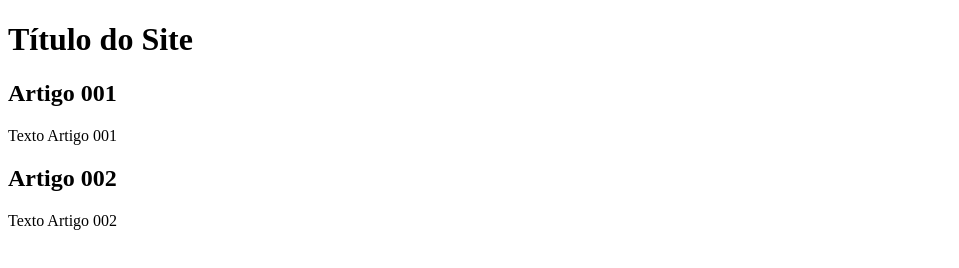
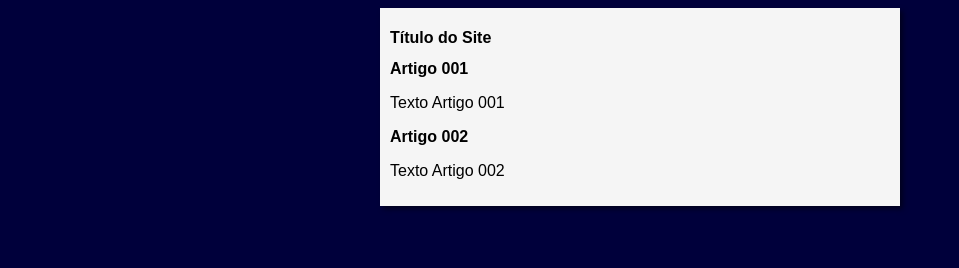
Before and after one commit to alves-a/cursoemvideo-projetoSite, a plain HTML site: page index.html in a window 1280 px wide. Shown: the whole page, without its empty margins (0-959 px from the left). Drawn offline with Linux system fonts and the light colour scheme.

Commit message:
iniciei o design

```diff
--- /dev/null
+++ b/estilos/style.css
@@ -0,0 +1,16 @@
+* {
+    font-family: Arial, Helvetica, sans-serif;
+    font-size: 16px;
+}
+
+body {
+    background-color: rgb(0, 0, 59);
+}
+
+main {
+    background-color: whitesmoke;
+    width: 500px;
+    margin: auto;
+    padding: 10px;
+    box-shadow: 3px 3px 5px rgba(0, 0, 0, 0.5);
+}
--- a/index.html
+++ b/index.html
@@ -3,6 +3,7 @@
 <head>
     <meta charset="UTF-8">
     <meta name="viewport" content="width=device-width, initial-scale=1.0">
+    <link rel="stylesheet" href="estilos/style.css">
     <title>Branches e Ramificações</title>
 </head>
 <body>
```
